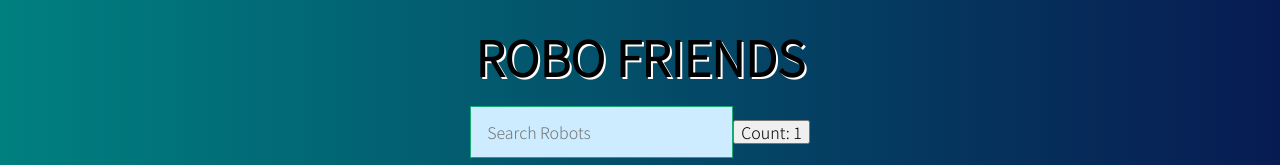
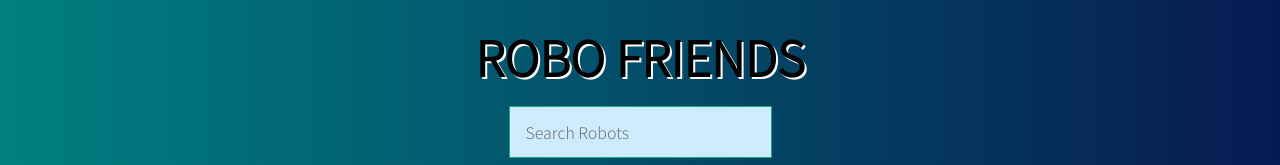
Before and after one commit to jamesv28/robo-friends, a React (Create React App) app: page / in a window 1280 px wide. Shown: the top 165 px of the page. Built offline with nearby package versions, Linux system fonts and the light colour scheme; no server answers.

Commit message:
removed counter button from header

```diff
--- a/src/components/Header/header.component.jsx
+++ b/src/components/Header/header.component.jsx
@@ -2,10 +2,6 @@ import React, { Component } from 'react'
 import CounterButton from '../CounterButton/counter.button';
 
 class Header extends Component {
-
-    // shouldComponentUpdate(nextProps, nextState) {
-    //     return false;
-    // }
 
     render() {
         const {searchChange} = this.props;
@@ -20,7 +16,6 @@ class Header extends Component {
                     type="search"
                     placeholder="Search Robots"
                 />
-                <CounterButton color={'red'} />
             </header>
         )
     }
```
